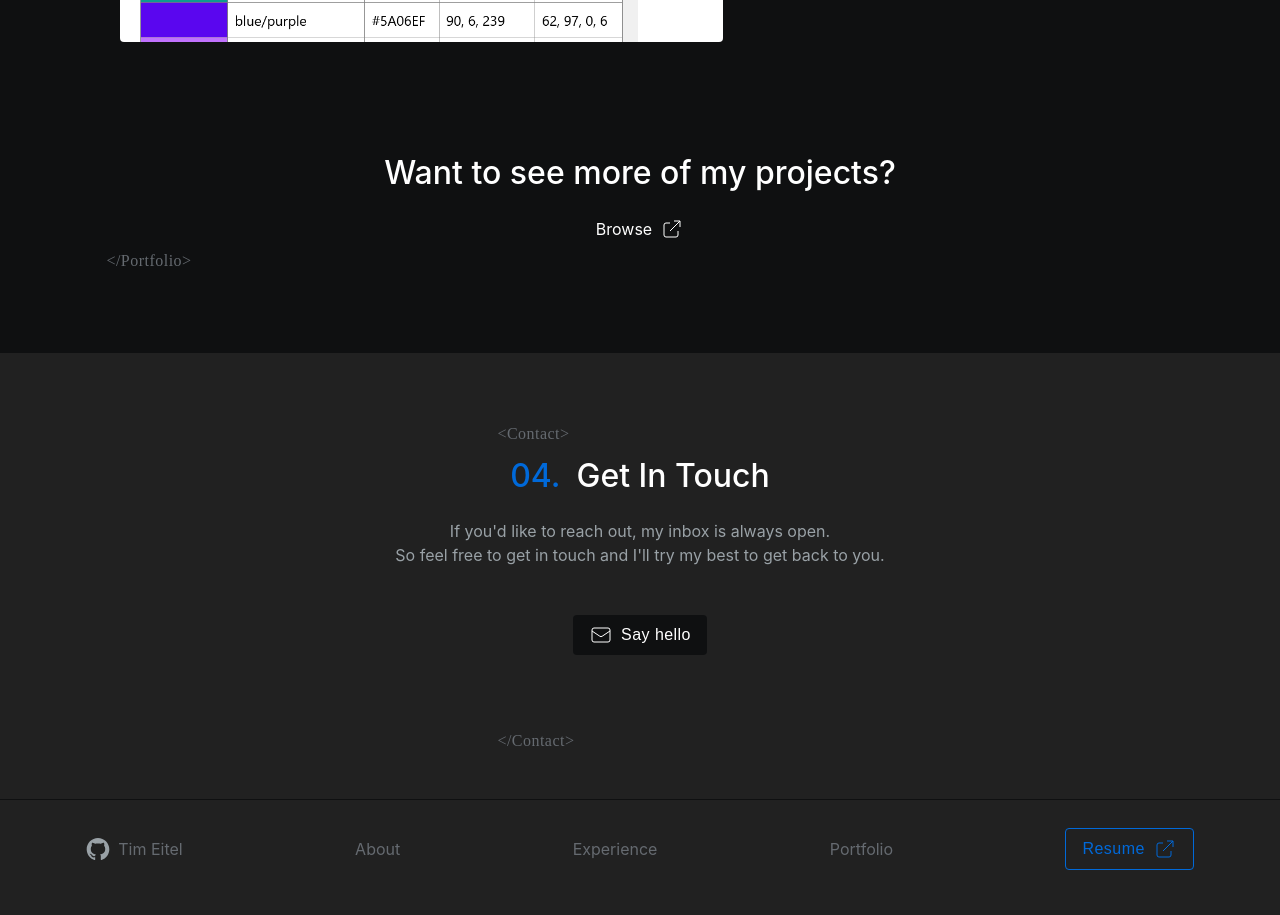
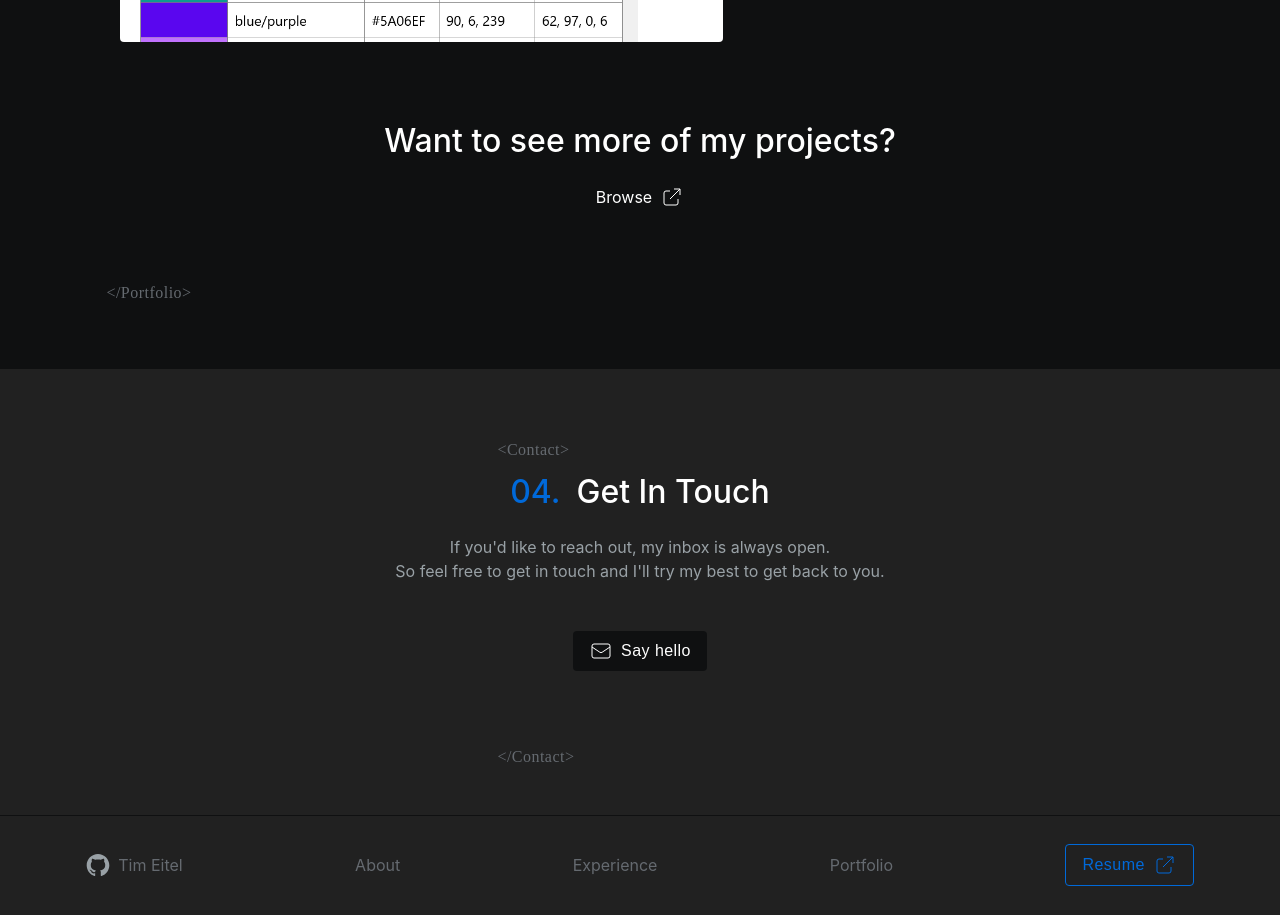
Before and after one commit to timeitel/portfolio, a Next.js app: page / in a window 1280 px wide. Shown: the part 3820-4735 px from the top of the page. Built offline with nearby package versions, Linux system fonts and the light colour scheme; a web font is replaced by a local one.

Commit message:
style: minor

```diff
--- a/components/home/Portfolio/Portfolio.tsx
+++ b/components/home/Portfolio/Portfolio.tsx
@@ -35,10 +35,14 @@ export const Portfolio: FC<Props> = ({ projects }) => {
       </hgroup>
       {projectList}
       <div
-        style={{ textAlign: "center", color: whitePrimary }}
+        style={{
+          textAlign: "center",
+          color: whitePrimary,
+          marginBottom: "4rem",
+        }}
         className="portfolio-closing-tag"
       >
-        <p style={{ marginTop: "7rem" }} className="section__subtitle">
+        <p style={{ marginTop: "5rem" }} className="section__subtitle">
           Want to see more of my projects?
         </p>
         <Link
@@ -75,7 +79,7 @@ const StyledSection = styled(Section)`
   .portfolio-closing-tag:after {
     ${(p) => getHtmlTagStyles(p.theme)};
     content: "</Portfolio>";
-    bottom: -2rem;
+    bottom: -6rem;
     left: -0.85rem;
   }
 `;
```
